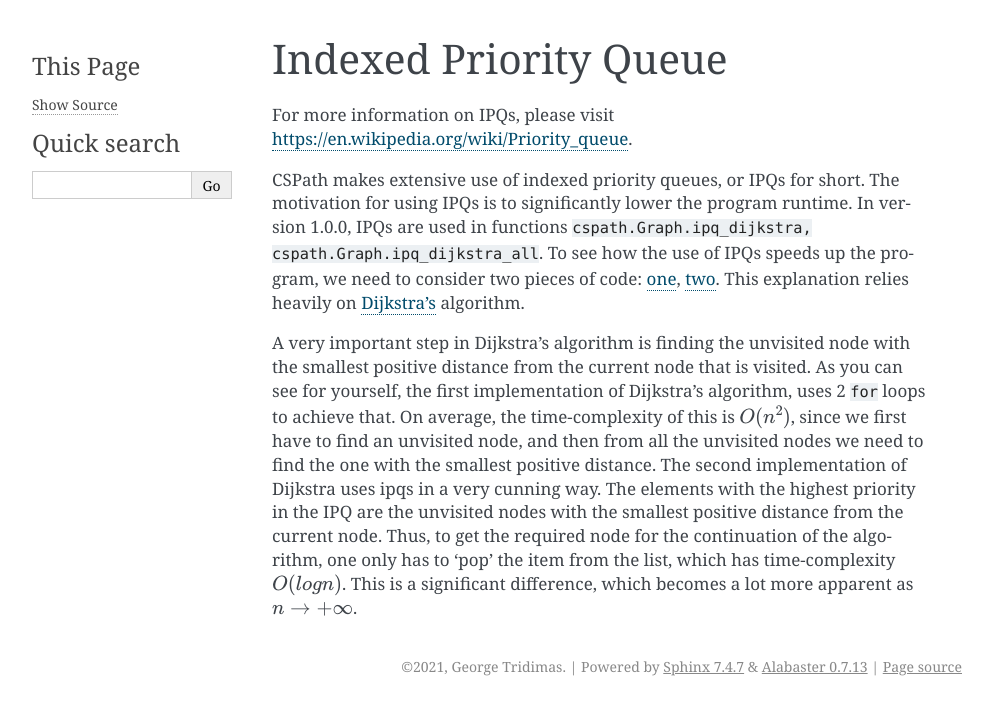
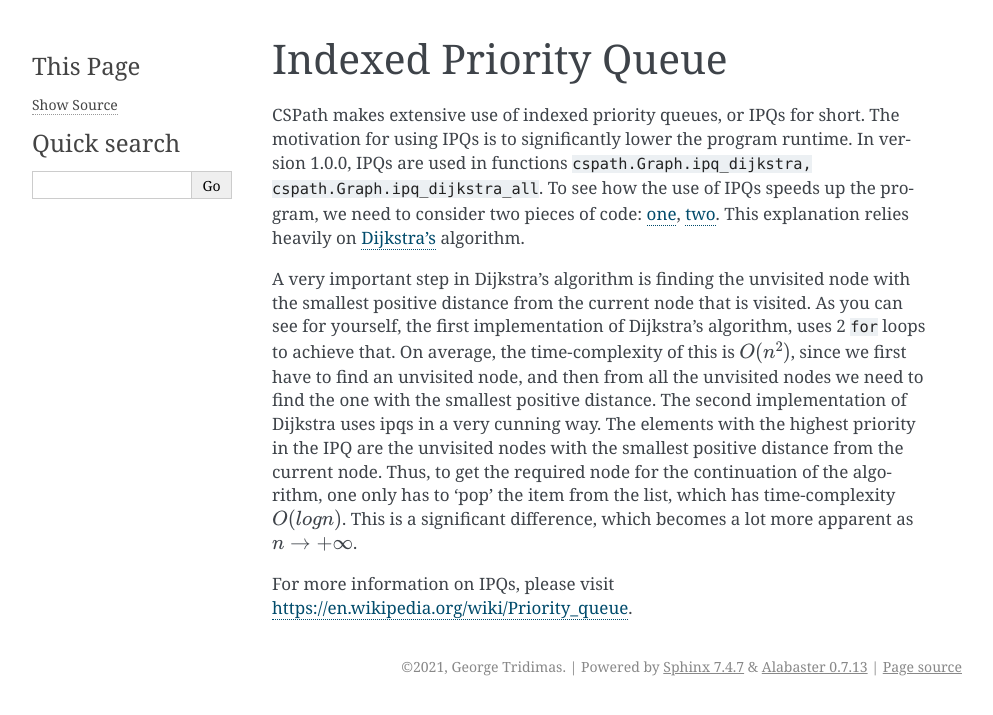
Before and after one commit to notgmt1337/CSPath, a Sphinx documentation site: the page built from docs/explanation/ipq.rst, in a window 1280 px wide. Shown: the top 715 px of the page, without its empty margins (148-1141 px from the left). Built offline with Sphinx 7.4.7, drawn with Linux system fonts in a browser that asks for light colours.

Commit message:
Update ipq.rst

```diff
--- a/docs/explanation/ipq.rst
+++ b/docs/explanation/ipq.rst
@@ -1,12 +1,11 @@
 Indexed Priority Queue
 ======================
-
-For more information on IPQs, please visit https://en.wikipedia.org/wiki/Priority_queue.
 
 CSPath makes extensive use of indexed priority queues, or IPQs for short. The motivation for using IPQs is to significantly lower the program runtime. In version 1.0.0, IPQs are used in functions :code:`cspath.Graph.ipq_dijkstra, cspath.Graph.ipq_dijkstra_all`. To see how the use of IPQs speeds up the program, we need to consider two pieces of code: `one`_, `two`_. This explanation relies heavily on `Dijkstra's`_ algorithm.
 
 A very important step in Dijkstra's algorithm is finding the unvisited node with the smallest positive distance from the current node that is visited. As you can see for yourself, the first implementation of Dijkstra's algorithm, uses 2 :code:`for` loops to achieve that. On average, the time-complexity of this is :math:`O(n^2)`, since we first have to find an unvisited node, and then from all the unvisited nodes we need to find the one with the smallest positive distance. The second implementation of Dijkstra uses ipqs in a very cunning way. The elements with the highest priority in the IPQ are the unvisited nodes with the smallest positive distance from the current node. Thus, to get the required node for the continuation of the algorithm, one only has to 'pop' the item from the list, which has time-complexity :math:`O(logn)`. This is a significant difference, which becomes a lot more apparent as :math:`n \to + \infty`.
 
+For more information on IPQs, please visit https://en.wikipedia.org/wiki/Priority_queue.
 
 .. _one: https://cspath.readthedocs.io/en/latest/_modules/cspath/Graph.html#Graph.dijkstra
 .. _two: https://cspath.readthedocs.io/en/latest/_modules/cspath/Graph.html#Graph.ipq_dijkstra
```
